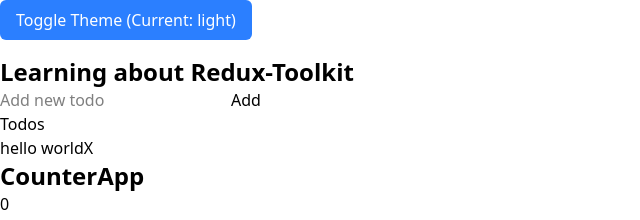
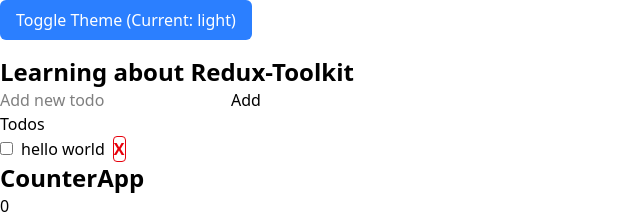
Before and after one commit to codeXchiku/Todo-Redux-toolkit, a React (Vite) app: page / in a window 1280 px wide. Shown: the top 220 px of the page, without its empty margins (0-640 px from the left). Built offline with nearby package versions, Linux system fonts and the light colour scheme.

Commit message:
added Completed or not functionality

```diff
--- a/src/components/Todos.jsx
+++ b/src/components/Todos.jsx
@@ -1,6 +1,6 @@
 import React from 'react'
 import { useDispatch, useSelector } from 'react-redux'
-import { removeTodo } from '../features/todo/todoSlice'
+import { completeTodo, removeTodo } from '../features/todo/todoSlice'
 
 const Todos = () => {
     const todos = useSelector((state) => state.todo.todos)
@@ -9,8 +9,10 @@
     const dispatch = useDispatch()
 
     const handleDelete = (id)=>{
-      console.log(id);
         dispatch(removeTodo(id))
+    }
+    const handleComplete = (id)=>{
+      dispatch(completeTodo(id))
     }
     return (
         <div className='dark:text-white'>
@@ -18,9 +20,10 @@
 
         <ul>
           {todos.map((todo) => (
-            <li key={todo.id}>
+            <li key={todo.id} className={todo.completed ? "line-through text-gray-500" : ""}>
+              <input type="checkbox" checked={todo.completed} onChange={()=>handleComplete(todo.id)} className='mr-2' />
               {todo.text}
-              <button onClick={() => handleDelete(todo.id)}> X </button>
+              <button onClick={() => handleDelete(todo.id)} className='ml-2 text-red-600 font-bold border rounded'> X </button>
             </li>
           ))}
         </ul>
--- a/src/features/todo/todoSlice.js
+++ b/src/features/todo/todoSlice.js
@@ -1,27 +1,33 @@
-import { createSlice,nanoid } from "@reduxjs/toolkit";
+import { createSlice, nanoid } from "@reduxjs/toolkit";
 
 const initialState = {
-    todos:[{id:1,text:"hello world"}]
+    todos: [{ id: 1, text: "hello world", completed: false }]
 }
 const todoSlice = createSlice({
-    name:"todo",//this name show in extension thats it no use
-    initialState:initialState,
-    reducers:{
-        addTodo:(state,action)=>{
+    name: "todo",//this name show in extension thats it no use
+    initialState: initialState,
+    reducers: {
+        addTodo: (state, action) => {
             //"action" -> for accessing "text" and "id"
             // "state"(current state) ->how many added how many removed
-                const todo = {
-                    id:nanoid(),
-                    text:action.payload
-                }
-                state.todos.push(todo)
+            const todo = {
+                id: nanoid(),
+                text: action.payload,
+                completed: false
+            }
+            state.todos.push(todo)
         },
-        removeTodo:(state,action)=>{
-            state.todos = state.todos.filter((todo)=>todo.id !== action.payload)
-        }
+        removeTodo: (state, action) => {
+            state.todos = state.todos.filter((todo) => todo.id !== action.payload)
+        },
+        completeTodo: (state, action) => {
+            state.todos = state.todos.map((todo) =>
+                todo.id === action.payload ? { ...todo, completed: !todo.completed } : todo
+            )
+        },
     }
 })
 
-export const{addTodo,removeTodo} = todoSlice.actions
+export const { addTodo, removeTodo, completeTodo } = todoSlice.actions
 
 export default todoSlice.reducer
```
